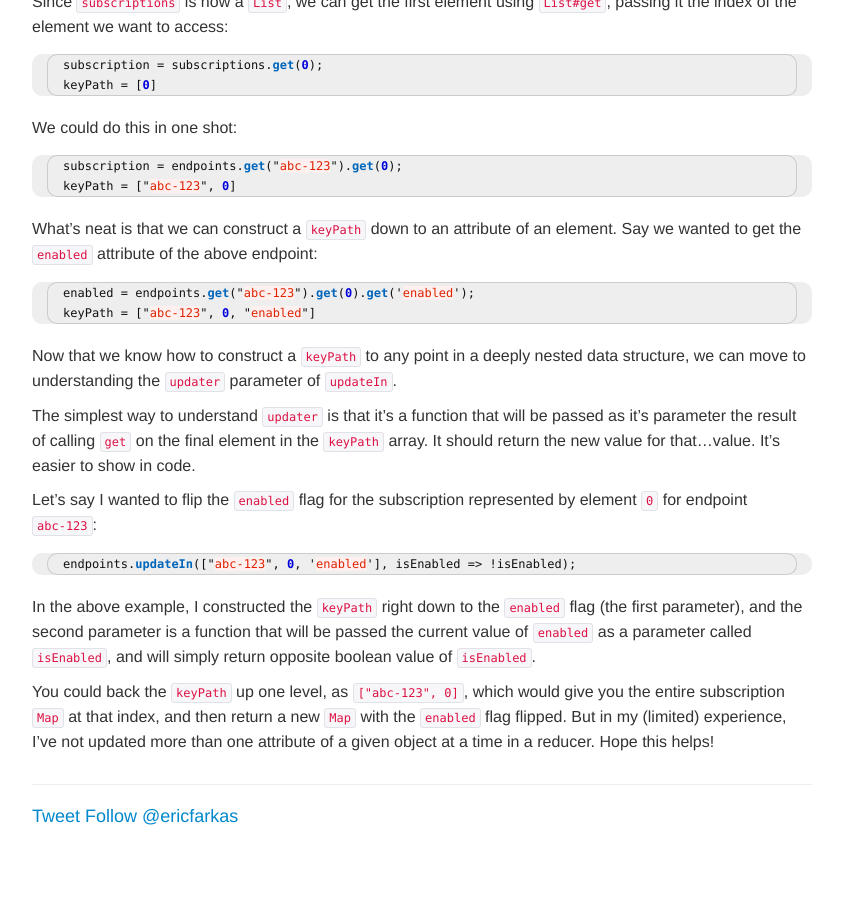
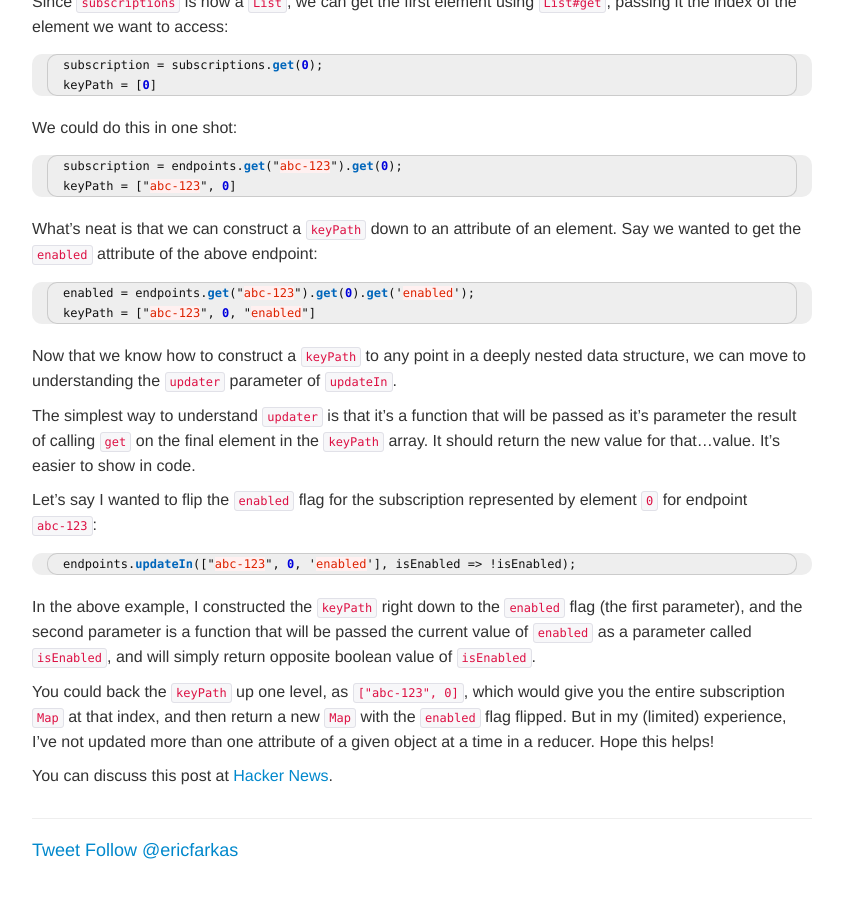
Before and after one commit to speric/speric.github.com, a Jekyll site: the page built from _posts/2016-08-10-understanding-keypath-in-immutablejs.md, in a window 1280 px wide and 900 px high, scrolled down 1878 px. Shown: the whole window, without its empty margins (218-1061 px from the left). Built offline with Jekyll 4.4.1, drawn with Linux system fonts in a browser that asks for light colours; some web fonts are replaced; comment, search, counter and statistics services are not loaded; before the commit the page ends 2744 px from its top, so only the background shows below that; some of the changed lines change nothing that is shown.

Commit message:
Add HN link

```diff
--- a/_posts/2016-08-10-understanding-keypath-in-immutablejs.md
+++ b/_posts/2016-08-10-understanding-keypath-in-immutablejs.md
@@ -3,6 +3,7 @@ layout: post
 title: "Understanding updateIn & keyPath in ImmutableJS"
 header_img: "dusk.jpg"
 description: "Understanding keyPath in ImmutableJS"
+hn: https://news.ycombinator.com/item?id=12277037
 ---
 [ImmutableJS](https://facebook.github.io/immutable-js/) is
 a neat library, especially when used in combination with [Redux](https://github.com/reactjs/redux). I'm not ashamed to
```
